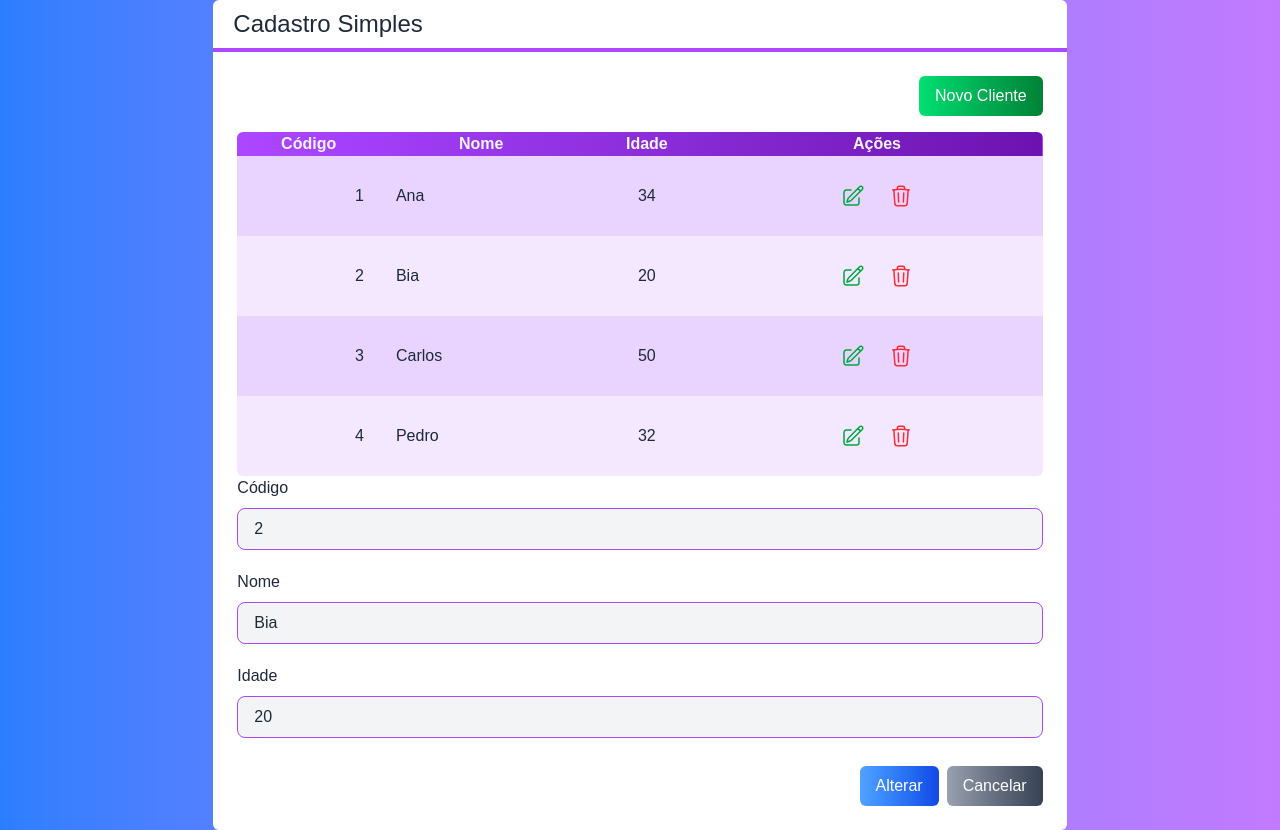
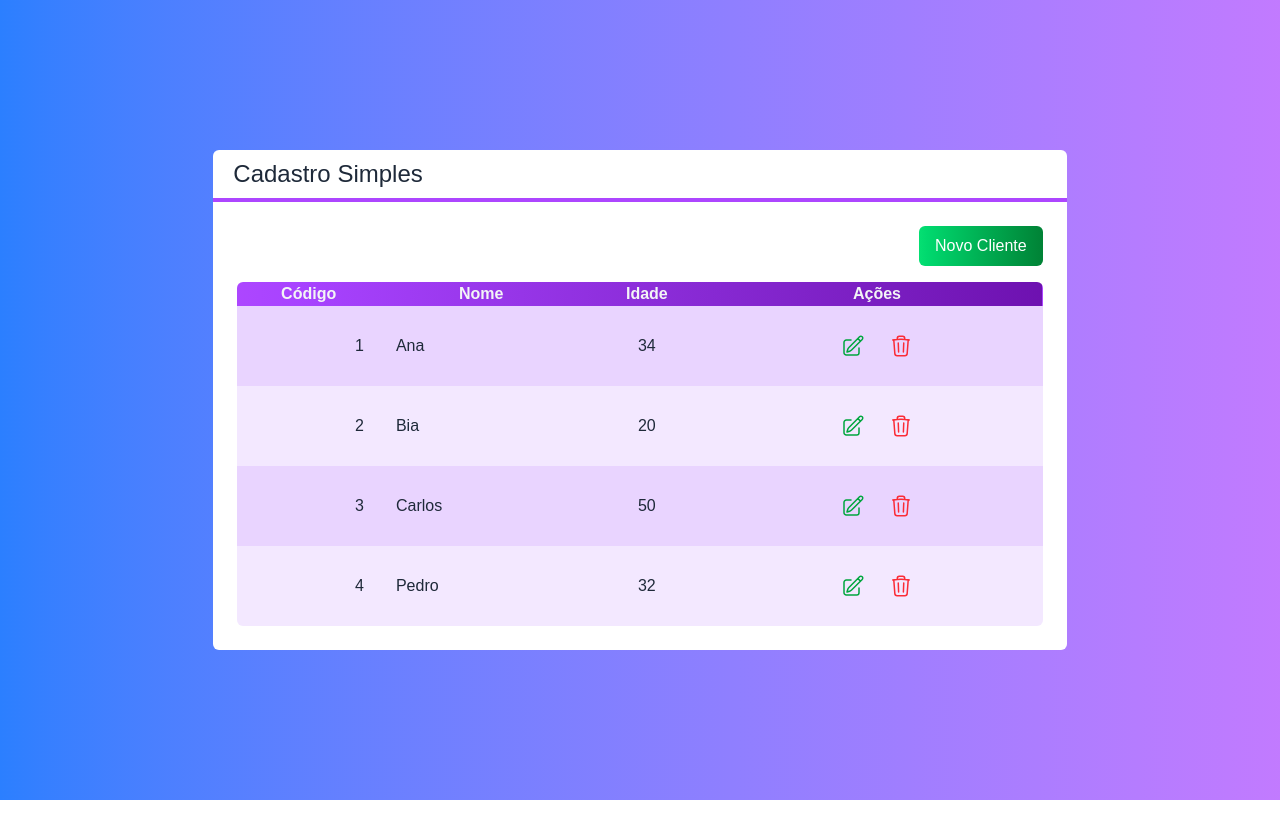
Before and after one commit to cleantho/next-crud, a Next.js app: page / in a window 1280 px wide. After the commit the page ends 800 px from the top, so only its background shows below. Built offline with nearby package versions, Linux system fonts and the light colour scheme.

Commit message:
Alternando e Integrando Tabela e Formulário

```diff
--- a/src/app/page.tsx
+++ b/src/app/page.tsx
@@ -1,11 +1,15 @@
-'use client'
+"use client";
 import Botao from "@/components/Botao";
 import Formulario from "@/components/Formulario";
 import Layout from "@/components/Layout";
 import Tabela from "@/components/Tabela";
 import Cliente from "@/core/Cliente";
+import { useState } from "react";
 
 export default function Home() {
+  const [cliente, setCliente] = useState<Cliente>(Cliente.vazio());
+  const [visivel, setVisivel] = useState<"tabela" | "form">("tabela");
+
   const clientes = [
     new Cliente("Ana", 34, "1"),
     new Cliente("Bia", 20, "2"),
@@ -14,12 +18,24 @@
   ];
 
   function selecionado(cliente: Cliente) {
-    console.log(cliente.nome)
+    setCliente(cliente);
+    setVisivel("form")
   }
 
   function excluido(cliente: Cliente) {
-    console.log(cliente.nome)
+    console.log(cliente.nome);
   }
+
+  function novoCliente(){
+    setCliente(Cliente.vazio())
+    setVisivel("form")
+  }
+
+  function salvarCliente(cliente:Cliente){
+    console.log(cliente)
+    setVisivel("tabela")
+  }
+
 
   return (
     <div
@@ -30,11 +46,30 @@
     `}
     >
       <Layout titulo="Cadastro Simples">
-        <div className="flex justify-end">
-        <Botao cor="green" className={`mb-4`}>Novo Cliente</Botao>
-        </div>
-        <Tabela clientes={clientes} clienteSelecionado={selecionado} clienteExcluido={excluido}/>
-        <Formulario cliente={clientes[1]}></Formulario>
+        {visivel === "tabela" ? (
+          <>
+            <div className="flex justify-end">
+              <Botao
+                cor="green"
+                className={`mb-4`}
+                onClick={novoCliente}
+              >
+                Novo Cliente
+              </Botao>
+            </div>
+            <Tabela
+              clientes={clientes}
+              clienteSelecionado={selecionado}
+              clienteExcluido={excluido}
+            />
+          </>
+        ) : (
+          <Formulario
+            cliente={cliente}
+            clienteMudou={salvarCliente}
+            cancelado={() => setVisivel("tabela")}
+          />
+        )}
       </Layout>
     </div>
   );
--- a/src/components/Botao.tsx
+++ b/src/components/Botao.tsx
@@ -4,6 +4,7 @@
   cor?: "green" | "blue" | "gray";
   className?: string;
   children: ReactNode;
+  onClick?: () => void;
 }
 
 export default function Botao(props: BotaoProps) {
@@ -18,7 +19,7 @@
 //   bg-linear-to-r ${cores[cor]}
 
   return (
-    <button
+    <button onClick={props.onClick}
       className={`
             bg-linear-to-r from-${cor}-400 to-${cor}-700
             text-white px-4 py-2 rounded-md
--- a/src/components/Formulario.tsx
+++ b/src/components/Formulario.tsx
@@ -5,6 +5,8 @@
 
 interface FormularioProps {
   cliente?: Cliente;
+  clienteMudou?: (cliente: Cliente) => void;
+  cancelado?: () => void;
 }
 
 export default function Formulario(props: FormularioProps) {
@@ -37,8 +39,15 @@
         className="mb-5"
       ></Entrada>
       <div className="flex justify-end mt-7">
-        <Botao className="mr-2">{id ? "Alterar" : "Salvar"}</Botao>
-        <Botao cor="gray">Cancelar</Botao>
+        <Botao
+          className="mr-2"
+          onClick={() => props.clienteMudou?.(new Cliente(nome, +idade, id))}
+        >
+          {id ? "Alterar" : "Salvar"}
+        </Botao>
+        <Botao cor="gray" onClick={props.cancelado}>
+          Cancelar
+        </Botao>
       </div>
     </div>
   );
```
